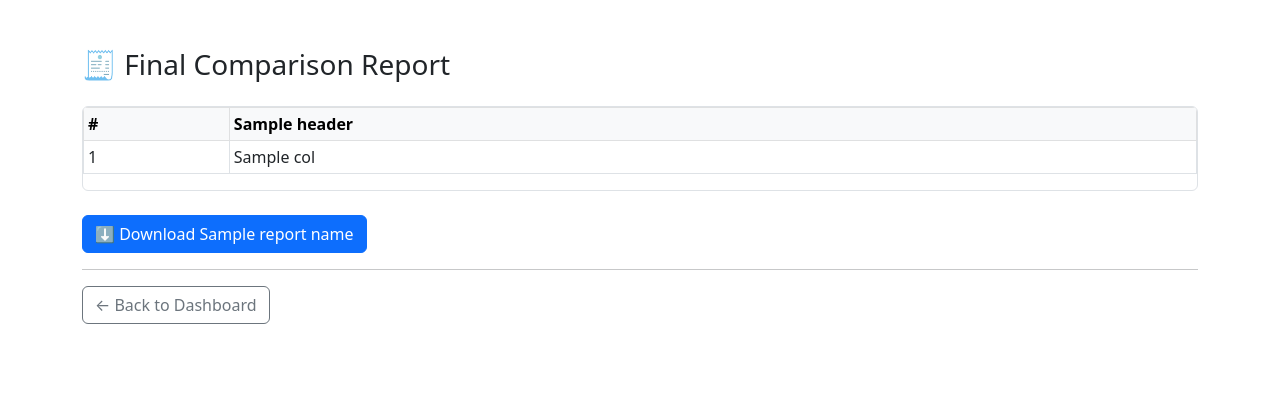
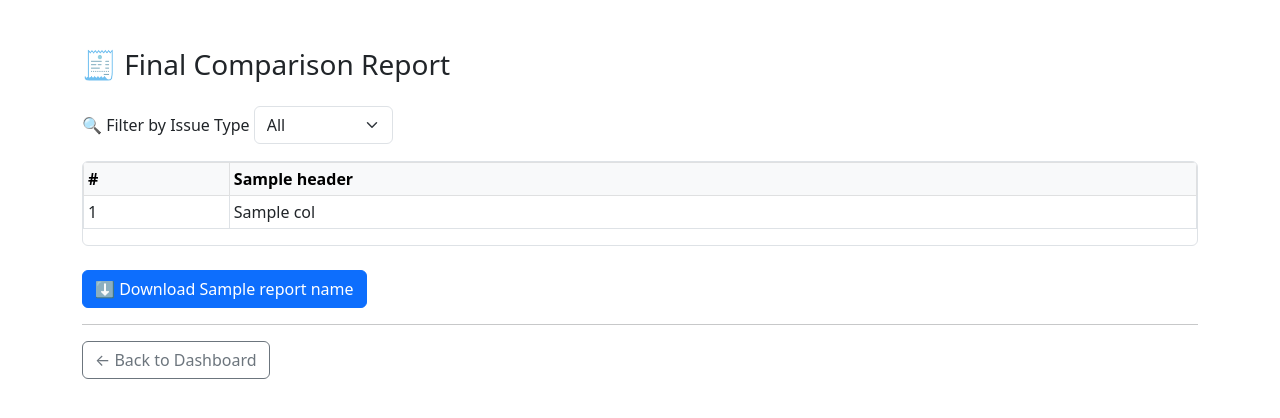
Before and after one commit to manibrh/Autoflow, a Flask app: template templates/compare_results.html in a window 1280 px wide. Shown: the top 418 px of the page. Run offline with Flask 3, Linux system fonts and the light colour scheme; the template is opened without the code that fills it: most values are stand-ins (such as "Sample title", 1, 10 or a date in 2020).

Commit message:
Update compare_results.html

```diff
--- a/templates/compare_results.html
+++ b/templates/compare_results.html
@@ -16,6 +16,12 @@
     th, td {
       white-space: nowrap;
     }
+    .truncate {
+      max-width: 300px;
+      overflow: hidden;
+      text-overflow: ellipsis;
+      white-space: nowrap;
+    }
   </style>
 </head>
 <body>
@@ -23,8 +29,19 @@
   <h3 class="mb-4">🧾 Final Comparison Report</h3>
 
   {% if rows and headers %}
+    <div class="mb-3">
+      <label for="filterType" class="form-label">🔍 Filter by Issue Type</label>
+      <select id="filterType" class="form-select w-auto d-inline-block">
+        <option value="">All</option>
+        {% for type in headers if type == 'Issue Type' %}{% endfor %}
+        {% for row in rows | unique(attribute=2) %}
+          <option value="{{ row[2] }}">{{ row[2] }}</option>
+        {% endfor %}
+      </select>
+    </div>
+
     <div class="table-responsive mb-4 border rounded">
-      <table class="table table-bordered table-hover table-sm align-middle">
+      <table class="table table-bordered table-hover table-sm align-middle" id="resultsTable">
         <thead class="table-light">
           <tr>
             <th>#</th>
@@ -35,10 +52,10 @@
         </thead>
         <tbody>
           {% for row in rows %}
-            <tr>
+            <tr data-issue="{{ row[2] }}">
               <td>{{ loop.index }}</td>
               {% for col in row %}
-                <td>{{ col or '' }}</td>
+                <td class="truncate" title="{{ col }}">{{ col or '' }}</td>
               {% endfor %}
             </tr>
           {% endfor %}
@@ -66,6 +83,15 @@
       if (spinner) spinner.style.display = 'inline-block';
     });
   }
+
+  document.getElementById('filterType')?.addEventListener('change', function() {
+    const selected = this.value;
+    const rows = document.querySelectorAll('#resultsTable tbody tr');
+    rows.forEach(row => {
+      const issue = row.getAttribute('data-issue');
+      row.style.display = !selected || issue === selected ? '' : 'none';
+    });
+  });
 </script>
 </body>
 </html>
```
